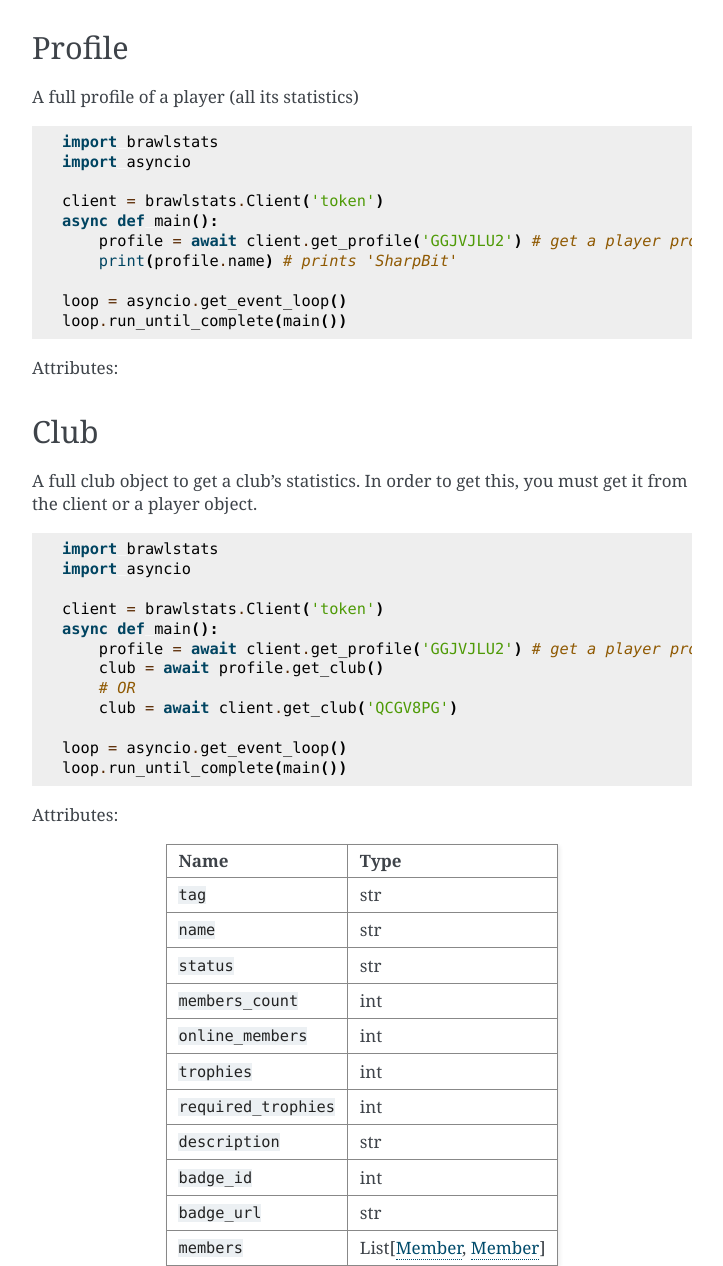
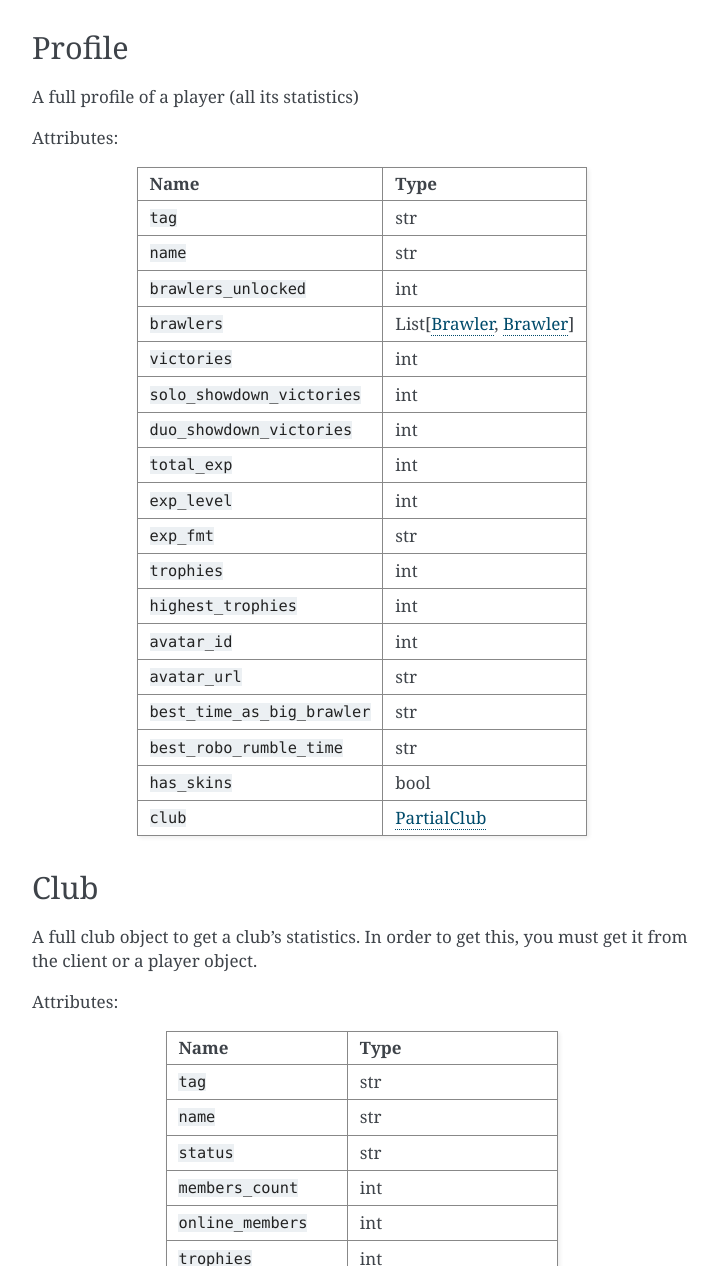
Before and after one commit to SharpBit/brawlstats, a Sphinx documentation site: the page built from docs/api.rst, in a window 1280 px wide and 1400 px high, scrolled down 748 px, cut to the strip 134-1400 px from the top of the window. Shown: the whole strip, without its empty margins (388-1111 px from the left). Built offline with Sphinx 7.4.7, drawn with Linux system fonts in a browser that asks for light colours; some of the changed text lies outside the part shown.

Commit message:
refactor for async, fix docs

```diff
--- a/brawlstats/__init__.py
+++ b/brawlstats/__init__.py
@@ -7,7 +7,7 @@
 ############
 
 
-__version__ = 'v2.2.0'
+__version__ = 'v2.2.1'
 __title__ = 'brawlstats'
 __license__ = 'MIT'
 __author__ = 'SharpBit'
--- a/docs/api.rst
+++ b/docs/api.rst
@@ -33,24 +33,12 @@
 
 A full profile of a player (all its statistics)
 
-.. code:: py
-
-   import brawlstats
-   import asyncio
-
-   client = brawlstats.Client('token')
-   async def main():
-       profile = await client.get_profile('GGJVJLU2') # get a player profile
-       print(profile.name) # prints 'SharpBit'
-
-   loop = asyncio.get_event_loop()
-   loop.run_until_complete(main())
 
 Attributes:
 
-===========================  ==============================
+============================ ==============================
 Name                         Type
-===========================  ==============================
+============================ ==============================
 ``tag``                      str
 ``name``                     str
 ``brawlers_unlocked``        int
@@ -77,20 +65,6 @@
 A full club object to get a club's statistics. In order to get this, you
 must get it from the client or a player object.
 
-.. code:: py
-
-   import brawlstats
-   import asyncio
-
-   client = brawlstats.Client('token')
-   async def main():
-       profile = await client.get_profile('GGJVJLU2') # get a player profile
-       club = await profile.get_club()
-       # OR
-       club = await client.get_club('QCGV8PG')
-
-   loop = asyncio.get_event_loop()
-   loop.run_until_complete(main())
 
 Attributes:
 
@@ -195,17 +169,18 @@
 
 Brawler attributes:
 
-================= ====
-Name              Type
-================= ====
-``tag``           str
-``name``          str
-``position``      int
-``trophies``      int
-``club_name``     str
-``exp_level``     int
-``avatar_id`      int
-``avatar_url``    str
+============== ====
+Name           Type
+============== ====
+``tag``        str
+``name``       str
+``position``   int
+``trophies``   int
+``club_name``  str
+``exp_level``  int
+``avatar_id`   int
+``avatar_url`` str
+============== ====
 
 Brawler
 -------
--- a/docs/conf.py
+++ b/docs/conf.py
@@ -26,7 +26,7 @@
 # The short X.Y version
 version = '2.2'
 # The full version, including alpha/beta/rc tags
-release = '2.2.0'
+release = '2.2.1'
 
 
 # -- General configuration ---------------------------------------------------
--- a/setup.py
+++ b/setup.py
@@ -8,7 +8,7 @@
 
 setup(
     name='brawlstats',
-    version='2.2.0',
+    version='2.2.1',
     description='An async Python API wrapper for the unofficial Brawl Stars API',
     long_description=long_description,
     long_description_content_type='text/x-rst',
```
Also changed, not shown: CHANGELOG.md (+7 -0 lines), 1 other file.
